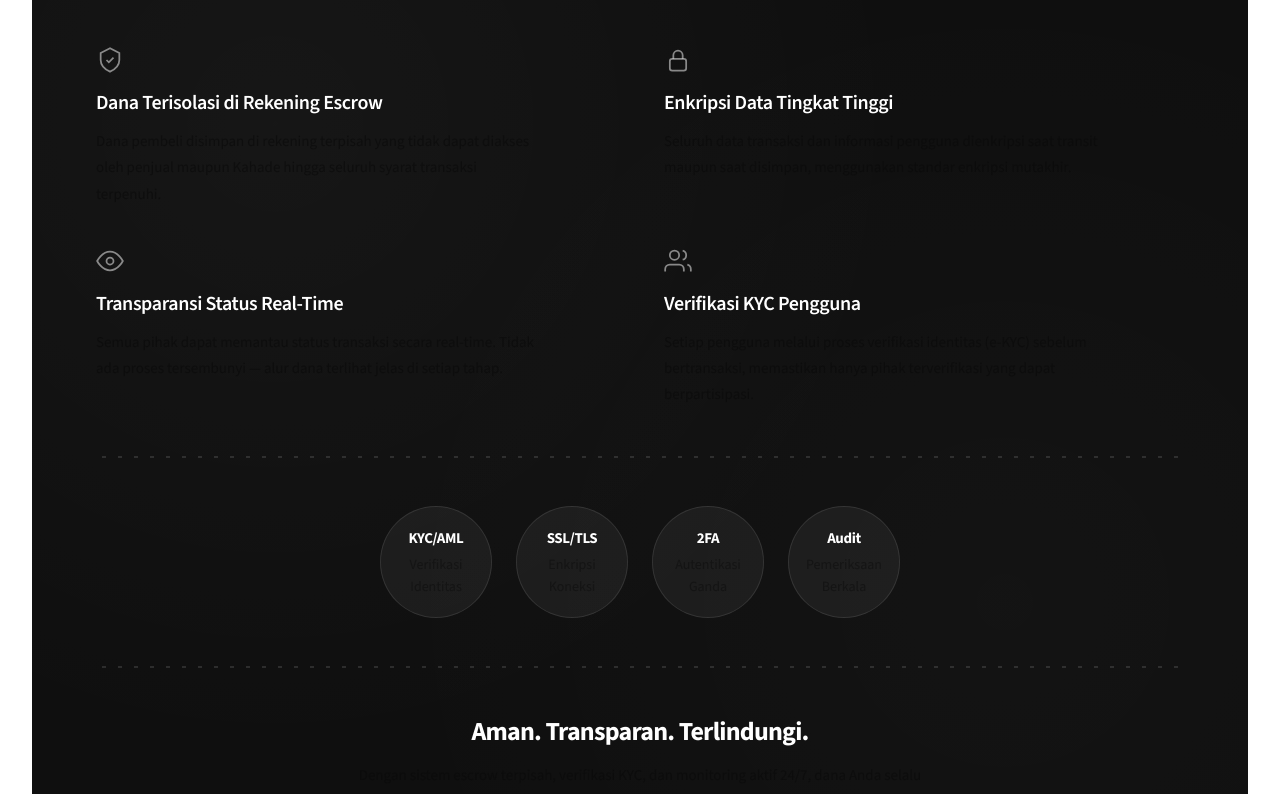
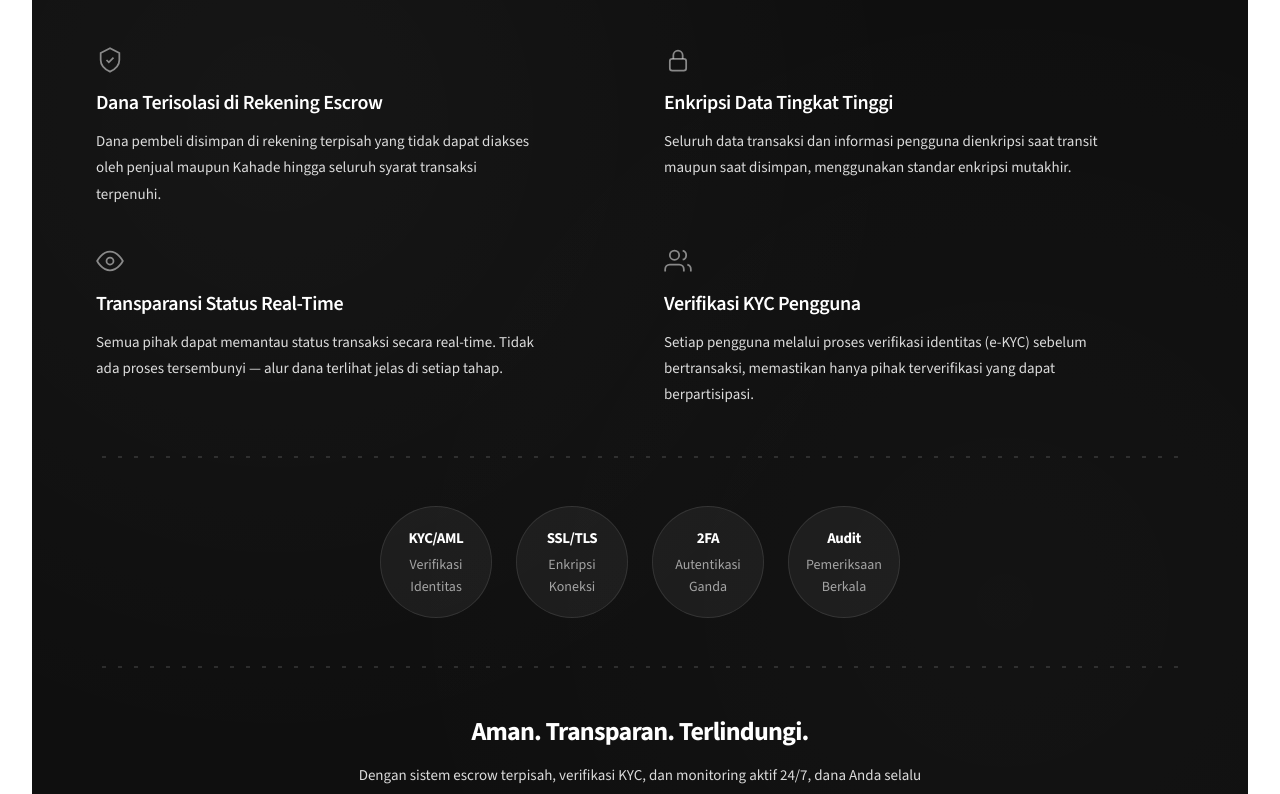
Before and after one commit to kahade-id/landing, a Next.js app: page / in a window 1280 px wide. Shown: the part 3780-4574 px from the top of the page. Built offline with nearby package versions, Linux system fonts and the light colour scheme.

Commit message:
Add contextual typography overrides for dark sections

```diff
--- a/src/app/globals.css
+++ b/src/app/globals.css
@@ -350,6 +350,20 @@ section[id] { scroll-margin-top: 88px; }
     radial-gradient(circle at 20% 30%, rgba(255,255,255,.03) 0%, transparent 50%),
     radial-gradient(circle at 80% 70%, rgba(255,255,255,.02) 0%, transparent 50%);
   pointer-events: none;
+}
+
+/* === Dark Section Typography Context Override === */
+
+.dark-section .card-title {
+  color: var(--color-white);
+}
+
+.dark-section .body {
+  color: rgba(255, 255, 255, 0.85);
+}
+
+.dark-section .small {
+  color: rgba(255, 255, 255, 0.6);
 }
 
 /* ═══════════════════════════════════════════════════════════════════════════════
```
